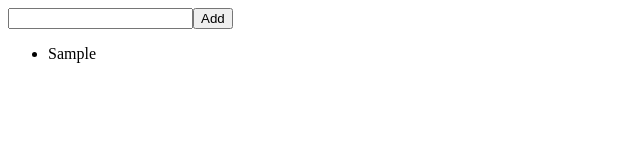
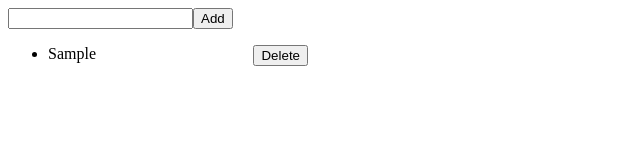
Before and after one commit to sandeepkumardev/full-stack, a React (Vite) app in the folder 04 todo/: page / in a window 1280 px wide. Both pictures are taken after typing "Sample" into the empty fields and a click on the button "Add". Shown: the top 160 px of the page, without its empty margins (0-640 px from the left). Built offline with nearby package versions, Linux system fonts and the light colour scheme.

Commit message:
✨ Feat: add delete button

```diff
--- a/04 todo/src/App.css
+++ b/04 todo/src/App.css
@@ -0,0 +1,8 @@
+.App {
+  width: 300px;
+}
+
+.todo {
+  display: flex;
+  justify-content: space-between;
+}
--- a/04 todo/src/App.js
+++ b/04 todo/src/App.js
@@ -16,8 +16,12 @@ function App() {
     setInput("");
   };
 
+  const handleDelete = (index) => {
+    setTodos(todos.filter((_, i) => i !== index));
+  };
+
   return (
-    <div>
+    <div className="App">
       <form onSubmit={handleAdd}>
         <input type="text" value={input} onChange={handleInputChange} />
         <button type="submit">Add</button>
@@ -25,7 +29,9 @@ function App() {
 
       <ul>
         {todos.map((item, index) => (
-          <li key={index}>{item}</li>
+          <div key={index} className="todo">
+            <li>{item}</li> <button onClick={() => handleDelete(index)}>Delete</button>
+          </div>
         ))}
       </ul>
     </div>
```
